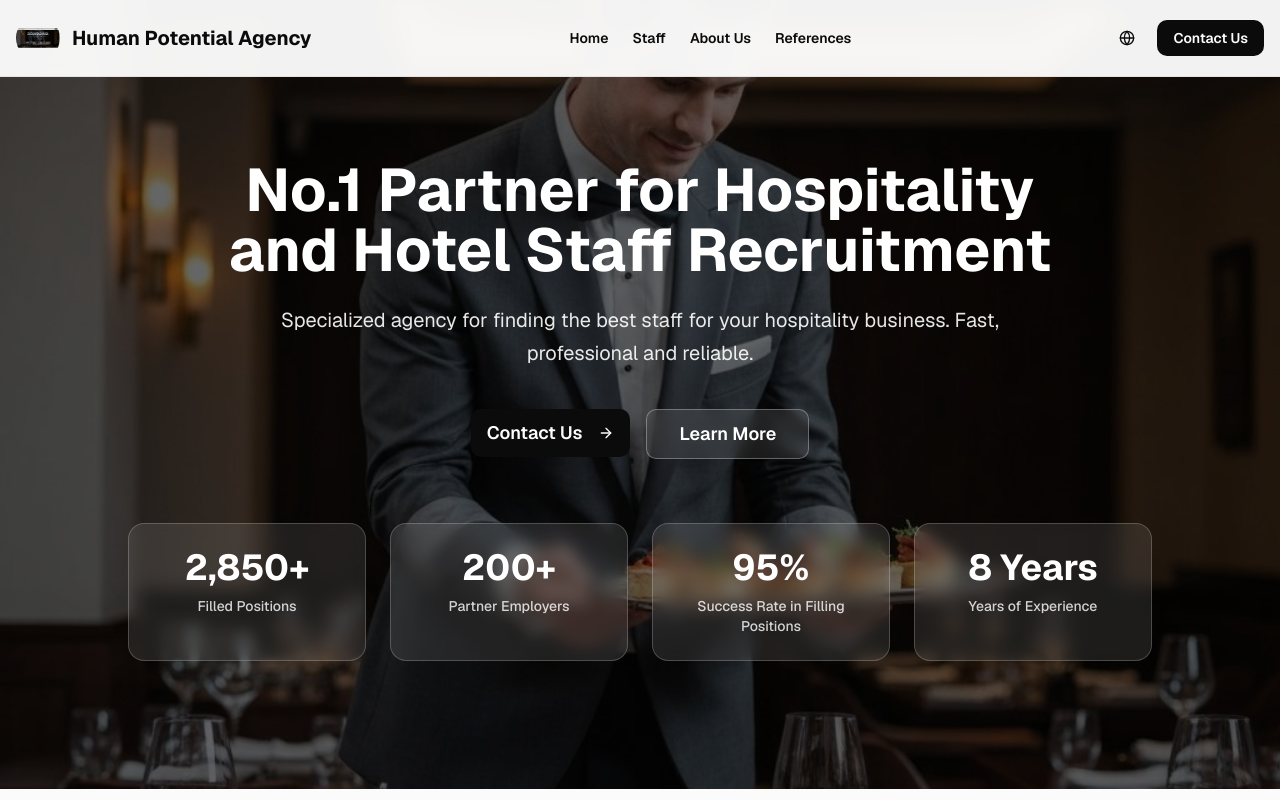
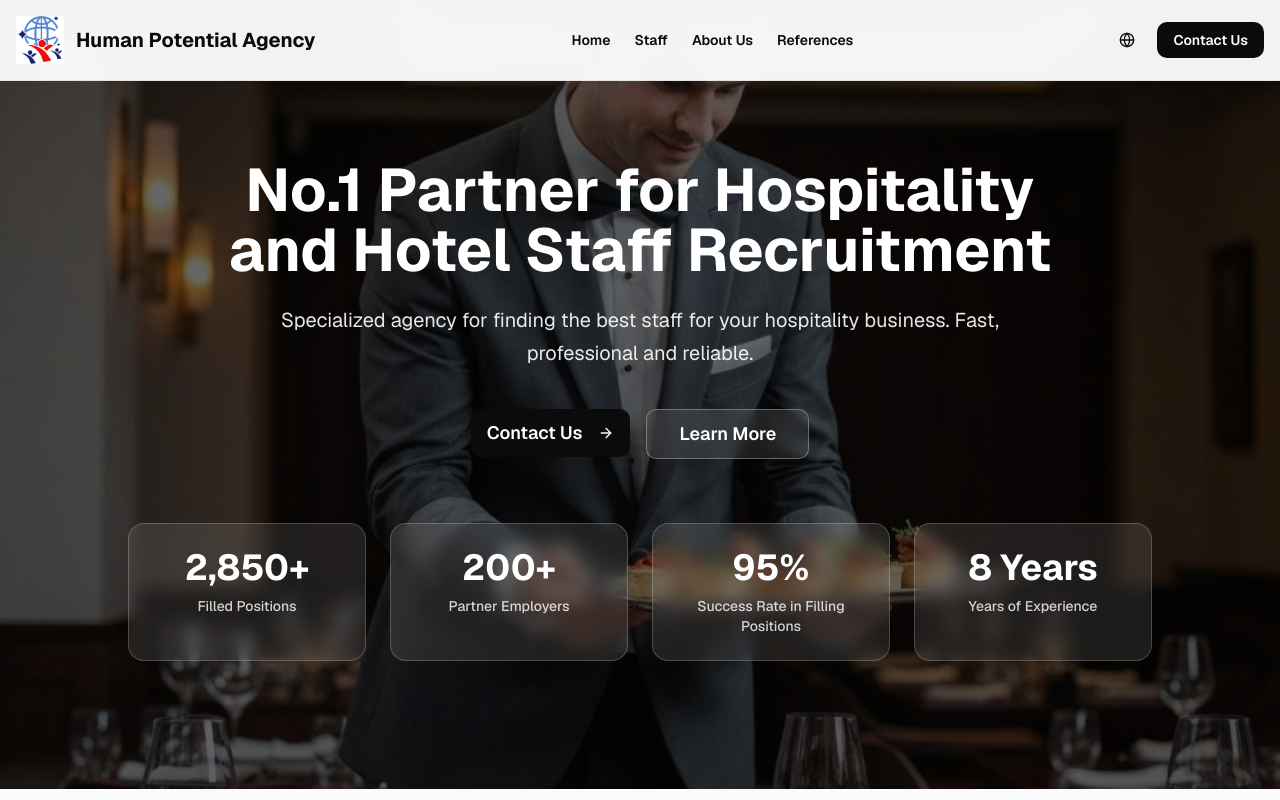
Before and after one commit to alex-ristic/v0-employment-agency-website, a Next.js app: page / in a window 1280 px wide. Shown: the top 800 px of the page. Built offline with nearby package versions, Linux system fonts and the light colour scheme.

Commit message:
Use exact logo without crop

```diff
--- a/components/header.tsx
+++ b/components/header.tsx
@@ -30,7 +30,7 @@ export function Header() {
               width={44}
               height={44}
               priority
-              className="h-10 w-10 rounded-full object-contain md:h-11 md:w-11"
+              className="h-11 w-11 object-contain md:h-12 md:w-12"
             />
             <span className="text-xl font-bold text-foreground leading-tight">Human Potential Agency</span>
           </Link>
```
Also changed, not shown: public/human-potential-agency-logo-icon.jpg.
